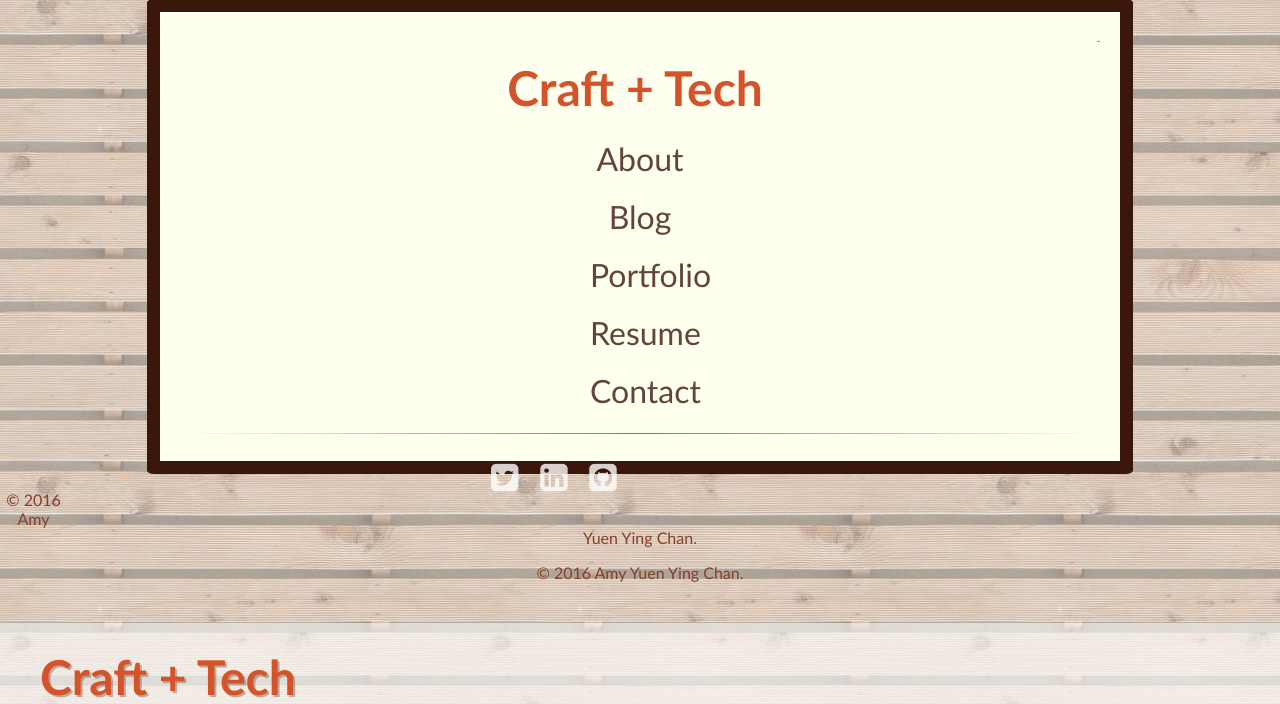
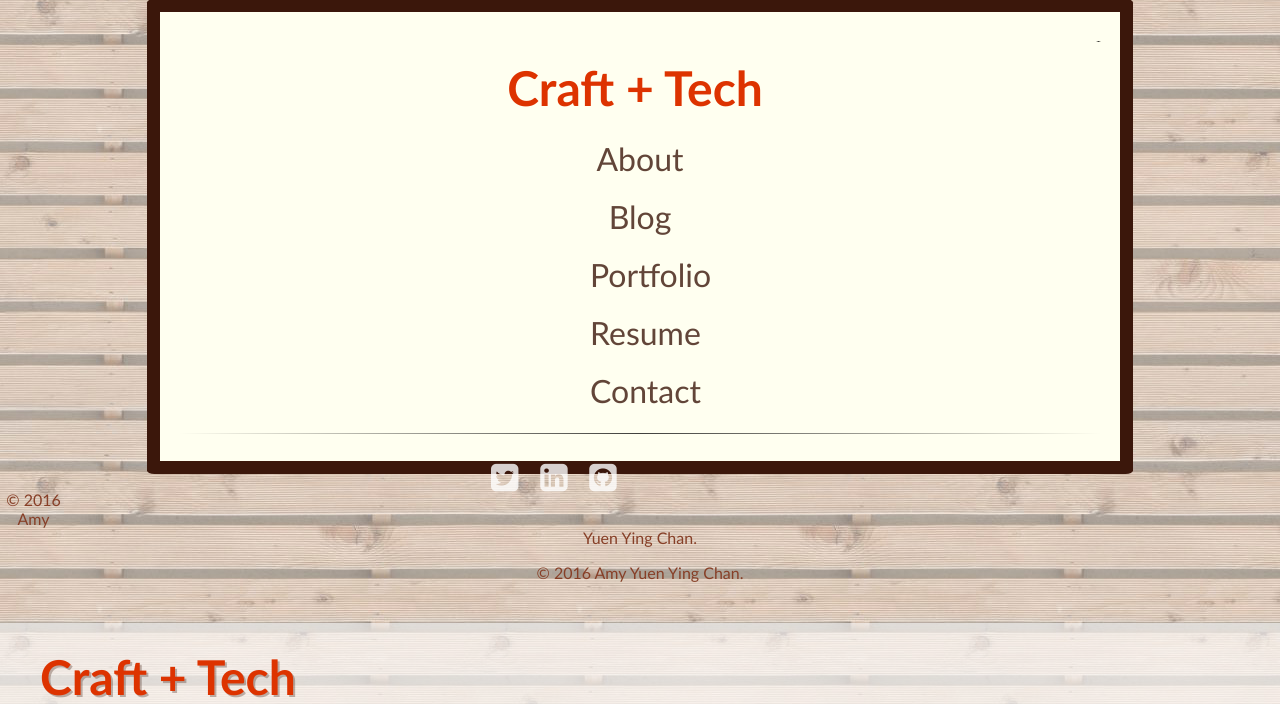
Before and after one commit to amychan331/my-website, a PHP site: template application/views/front.php in a window 1280 px wide; the page is wider, and only the part inside the window is pictured. Shown: the part 14-718 px from the top of that part. Run offline with PHP 8.4, Linux system fonts and the light colour scheme; the template is opened without the code that fills it, so the values that code supplies are empty.

Commit message:
Fix some color contrast issues

```diff
--- a/application/models/resume.php
+++ b/application/models/resume.php
@@ -29,7 +29,7 @@ EOD;
 			<li>Bachelor of Architecture, California Polytechnic State University Jun 2011.</li>
 			<li>Dean’s List Fall 2009.</li>
 		</ul>
-		<br />
+		<br>
 
 		<h3 class="underlined">SKILLS</h3>
 		<ul class="indent">
@@ -37,7 +37,7 @@ EOD;
 			<li><span class = "bold-title">Graphic Program:</span> Adobe Creative Suite, (Photoshop, Illustrator, InDesign, Acrobat).</li>
 			<li><span class = "bold-title">Language:</span>Cantonese Chinese (Native Fluency).</li>
 		</ul>
-		<br />
+		<br>
 
 		<h3 class="underlined">EXPERIENCES</h3>
 			<p><span class="bold-title">Website Volunteer at Bayview Boom,</span> Jan 16 – Mar 16.
@@ -62,7 +62,7 @@ EOD;
 				<li>Teamwork: Ensured the accuracy of final print production by maintaining constant communication with multiple departments, team members, and clients via in-person contact, email, fax, and multi-line phone communication. </li>
 				<li>Detail-oriented: Ensured quality and correct format on client files prior to printing. Assist and troubleshoot on Adobe Creative Suite, Publisher, Word, and Excel format issues.</li>
 			</ul>
-		<br />
+		<br>
 EOD;
 	}
 }
--- a/public/css/static.css
+++ b/public/css/static.css
@@ -53,11 +53,11 @@ form input, form textarea {
 }
 
 form input:active, form textarea:active, form input:focus, form textarea:focus {
-	border: 2px groove #D45328;
+	border: 2px groove #DD3300;
 }
 
 form input[name="submit"] {
-	color: #D45328;
+	color: #DD3300;
 	float: right;
 	margin-top: 8px;
 	margin-right: 23%;
--- a/public/css/stylesheet.css
+++ b/public/css/stylesheet.css
@@ -67,12 +67,12 @@ ul.indent {
 }
 
 ::selection {
-	background: #D45328;
+	background: #DD3300;
 	color: white;
 }
 
 ::-moz-selection {
-	background: #D45328;
+	background: #DD3300;
 	color: white;
 }
 
@@ -100,7 +100,7 @@ a#skip-main:focus, a#skip-main:active {
 	background-color: rgba(255, 255, 255, 0.6);
 	display: block;
 	clear: both;
-	color: #D45328;
+	color: #DD3300;
 	left: auto;
 	position: relative;
 	text-decoration: underline dotted;
@@ -158,7 +158,7 @@ header {
 }
 
 #logo a:link, #logo a:visited {
-	color: #D45328;
+	color: #DD3300;
 	text-decoration: none;
 }
 
@@ -304,7 +304,7 @@ main p {
 }
 
 main a:link, main a:visited {
-	color: #D45328;
+	color: #DD3300;
 	text-decoration: underline dotted;
 }
 
@@ -327,10 +327,10 @@ main a:hover, main a:active, main a:focus {
 hr {
  	border: 0;
  	height: 1px;
- 	background-image: linear-gradient(to right, rgba(77, 77, 77, 0), rgba(77, 77, 77, 0.75), rgba(77, 77, 77, 0));
- 	background-image: -moz-linear-gradient(to right, rgba(77, 77, 77, 0), rgba(77, 77, 77, 0.75), rgba(77, 77, 77, 0));
-	background-image: -o-linear-gradient(to right, rgba(77, 77, 77, 0), rgba(77, 77, 77, 0.75), rgba(77, 77, 77, 0));
-	background-image: -webkit-linear-gradient(to right, rgba(77, 77, 77, 0), rgba(77, 77, 77, 0.75), rgba(77, 77, 77, 0));
+ 	background-image: linear-gradient(to right, rgba(0, 0, 0, 0), rgba(0, 0, 0, 0.75), rgba(0, 0, 0, 0));
+ 	background-image: -moz-linear-gradient(to right, rgba(0, 0, 0, 0), rgba(0, 0, 0, 0.75), rgba(0, 0, 0, 0));
+	background-image: -o-linear-gradient(to right, rgba(0, 0, 0, 0), rgba(0, 0, 0, 0.75), rgba(0, 0, 0, 0));
+	background-image: -webkit-linear-gradient(to right, rgba(0, 0, 0, 0), rgba(0, 0, 0, 0.75), rgba(0, 0, 0, 0));
  }
 
 img .left {
```
